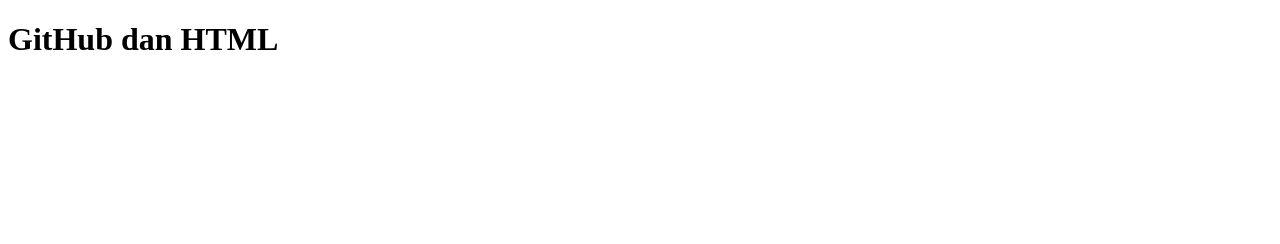
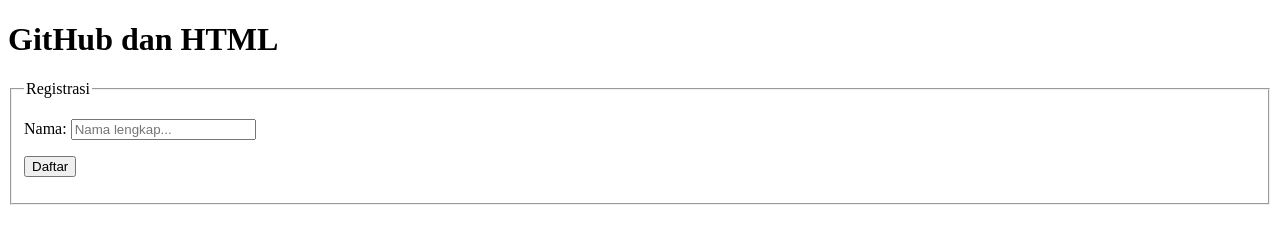
Before and after one commit to davidgrcias/PTS_Genap, a plain HTML site: page index.html in a window 1280 px wide. Drawn offline with Linux system fonts and the light colour scheme.

Commit message:
Tambah form

```diff
--- a/index.html
+++ b/index.html
@@ -4,6 +4,18 @@
 <title>GitHub dan HTML</title>
 </head>
 <body>
-<h1> GitHub dan HTML </h1>
+  <h1> GitHub dan HTML </h1>
+<form action="contact.php" method="POST">
+<fieldset>
+<legend>Registrasi</legend>
+  <p>
+<label>Nama:</label>
+<input type="text" name="nama" placeholder="Nama lengkap..." />
+  </p>
+  <p>
+<input type = "submit" name = "submit" value = "Daftar" />
+  </p>
+</fieldset>
+</form>
 </body>
 </html>
```
